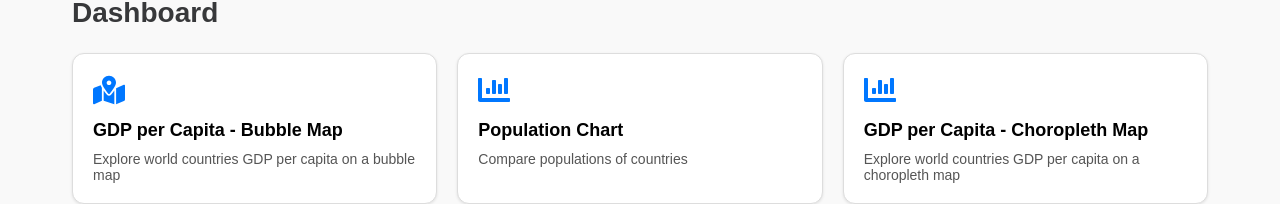
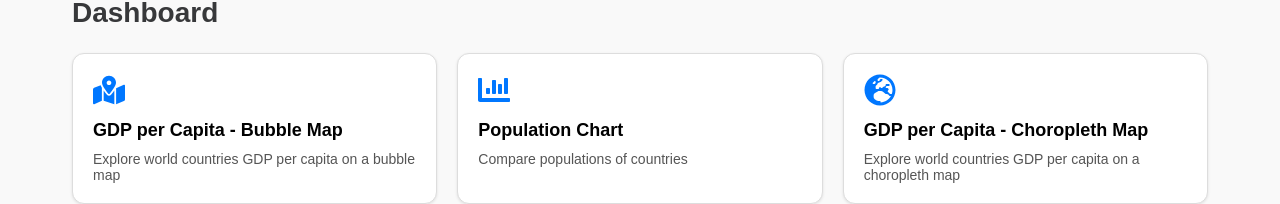
Before and after one commit to Gevorious/d3-charts, a React (Vite) app: page / in a window 1280 px wide. Shown: the part 142-346 px from the top of the page. Built offline with nearby package versions, Linux system fonts and the light colour scheme.

Commit message:
Update icon for GDP per Capita - Choropleth Map in Home component: replaced FaChartBar with FaGlobeEurope for improved visual representation.

```diff
--- a/src/pages/Home/index.tsx
+++ b/src/pages/Home/index.tsx
@@ -1,5 +1,5 @@
 import DashboardCard from '../../components/DashboardCard';
-import { FaChartBar, FaMapMarkedAlt } from 'react-icons/fa';
+import { FaChartBar, FaGlobeEurope, FaMapMarkedAlt } from 'react-icons/fa';
 import './styles.scss';
 
 const dashboardItems = [
@@ -18,7 +18,7 @@ const dashboardItems = [
   {
     title: 'GDP per Capita - Choropleth Map',
     description: 'Explore world countries GDP per capita on a choropleth map',
-    icon: <FaChartBar size={32} />,
+    icon: <FaGlobeEurope size={32} />,
     url: '/choropleth-map',
   },
 ];
```
